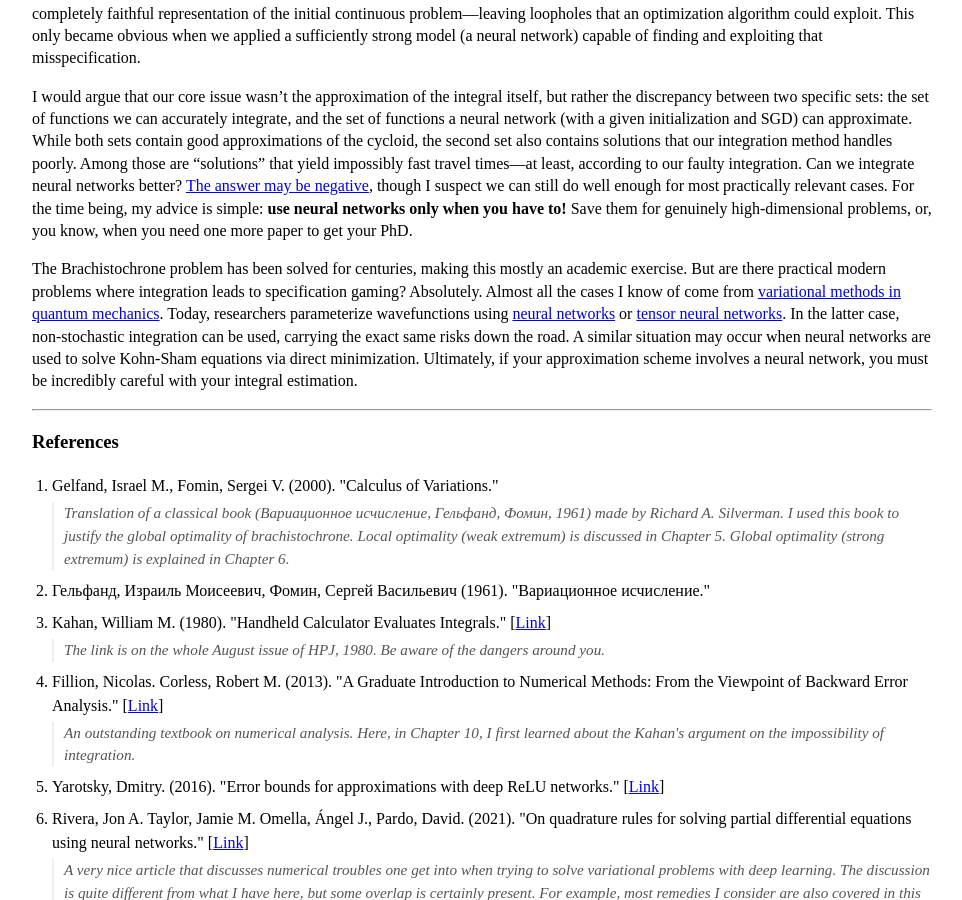
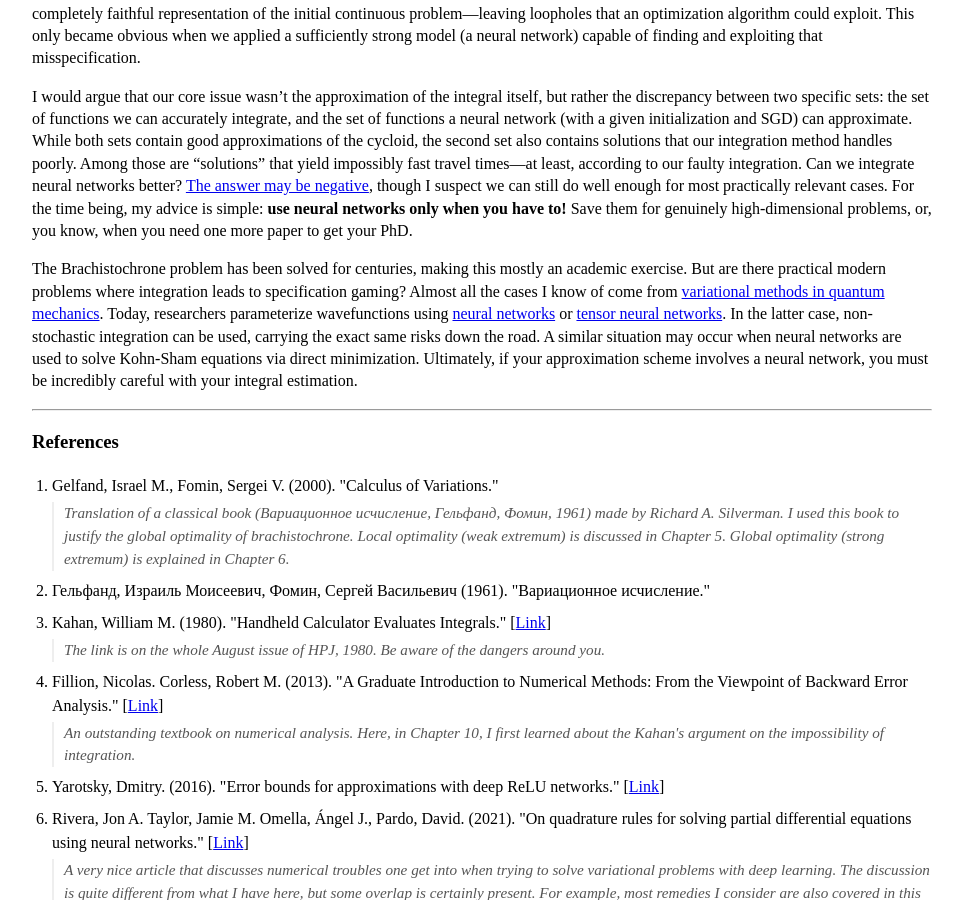
Before and after one commit to VLSF/vlsf.github.io, a Jekyll site: the page built from docs/_posts/2026-08-02-brachistochrone-part-2.markdown, in a window 1280 px wide and 900 px high, scrolled down 8152 px. Shown: the whole window, without its empty margins (38-1000 px from the left). Built offline with Jekyll 4.4.1, drawn with Linux system fonts in a browser that asks for light colours; some of the changed text lies outside the part shown.

Commit message:
minor edit

```diff
--- a/docs/_posts/2026-08-02-brachistochrone-part-2.markdown
+++ b/docs/_posts/2026-08-02-brachistochrone-part-2.markdown
@@ -64,7 +64,7 @@ $$
 x^{\star} = \arg \min_{y} f(y): y, x^{\star} \in \mathbb{R}^{n}, f(y) \in \mathbb{R}.
 $$
 
-Finding a solution to the Euler–Lagrange equations is equivalent to solving $\frac{d f(x)}{dx} = 0$. To ensure that we have a local minimum, we also need to check that $\frac{d^2 f(x)}{dx^2} > 0$ at $x^{\star}$. For a global minimum, the global properties of $f(x)$ must be studied, which is typically much harder. The most familiar and arguably simplest case where we can claim a global minimum has been found is when $f(x)$ is strongly convex. In this case, [a unique global minimum exists](https://en.wikipedia.org/wiki/Convex_function#Properties_of_strongly-convex_functions). Can we do something similar for variational problems? Absolutely.
+Finding a solution to the Euler–Lagrange equations is equivalent to solving $\frac{d f(x)}{dx} = 0$. To ensure that we have a local minimum, we also need to check that $\frac{d^2 f(x)}{dx^2} > 0$ at $x^{\star}$. For a global minimum, the global properties of $f(x)$ must be studied, which is typically much harder. The most familiar and arguably simplest case where we can claim a global minimum has been found is when $f(x)$ is strongly convex. In this case, [a unique global minimum exists](https://en.wikipedia.org/wiki/Convex_function#Properties_of_strongly-convex_functions). Can we do something similar for variational problems?
 
 For variational problems, local optimality is quite easy to establish. To do that, we study the second variation and prove that it is positive on the solution curve.
 
@@ -621,7 +621,7 @@ Specification gaming occurs when an optimization process converges to a solution
 
 I would argue that our core issue wasn't the approximation of the integral itself, but rather the discrepancy between two specific sets: the set of functions we can accurately integrate, and the set of functions a neural network (with a given initialization and SGD) can approximate. While both sets contain good approximations of the cycloid, the second set also contains solutions that our integration method handles poorly. Among those are "solutions" that yield impossibly fast travel times—at least, according to our faulty integration. Can we integrate neural networks better? [The answer may be negative](https://arxiv.org/abs/2505.17751), though I suspect we can still do well enough for most practically relevant cases. For the time being, my advice is simple: **use neural networks only when you have to!** Save them for genuinely high-dimensional problems, or, you know, when you need one more paper to get your PhD.
 
-The Brachistochrone problem has been solved for centuries, making this mostly an academic exercise. But are there practical modern problems where integration leads to specification gaming? Absolutely. Almost all the cases I know of come from [variational methods in quantum mechanics](https://en.wikipedia.org/wiki/Variational_method_(quantum_mechanics)). Today, researchers parameterize wavefunctions using [neural networks](https://deepmind.google/blog/ferminet-quantum-physics-and-chemistry-from-first-principles/) or [tensor neural networks](https://arxiv.org/abs/2207.02754). In the latter case, non-stochastic integration can be used, carrying the exact same risks down the road. A similar situation may occur when neural networks are used to solve Kohn-Sham equations via direct minimization. Ultimately, if your approximation scheme involves a neural network, you must be incredibly careful with your integral estimation.
+The Brachistochrone problem has been solved for centuries, making this mostly an academic exercise. But are there practical modern problems where integration leads to specification gaming? Almost all the cases I know of come from [variational methods in quantum mechanics](https://en.wikipedia.org/wiki/Variational_method_(quantum_mechanics)). Today, researchers parameterize wavefunctions using [neural networks](https://deepmind.google/blog/ferminet-quantum-physics-and-chemistry-from-first-principles/) or [tensor neural networks](https://arxiv.org/abs/2207.02754). In the latter case, non-stochastic integration can be used, carrying the exact same risks down the road. A similar situation may occur when neural networks are used to solve Kohn-Sham equations via direct minimization. Ultimately, if your approximation scheme involves a neural network, you must be incredibly careful with your integral estimation.
 
 {% if page.references %}
 <hr>
```
Also changed, not shown: other parts of docs/_posts/2026-08-02-brachistochrone-part-2.markdown (+1 -1 lines).
